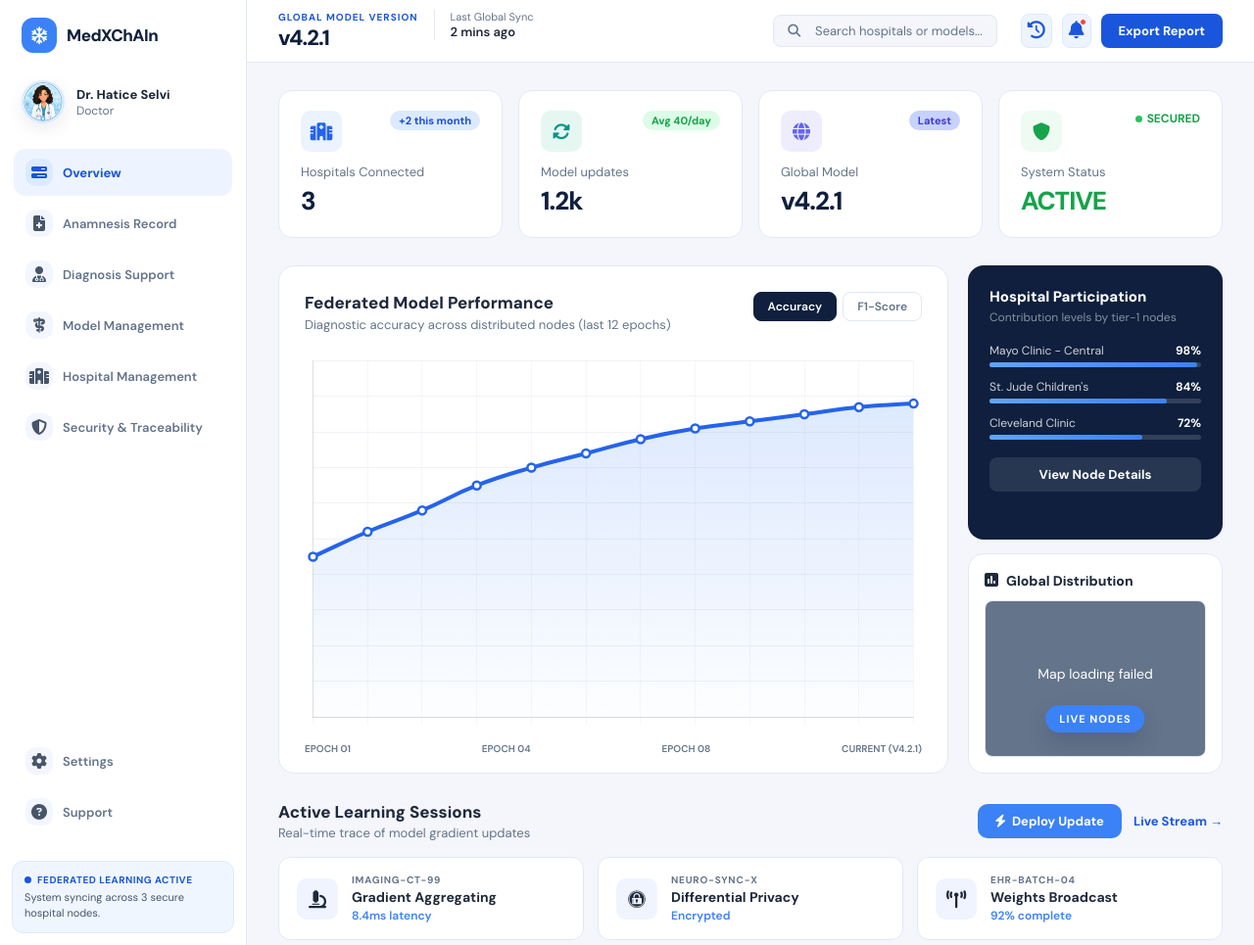
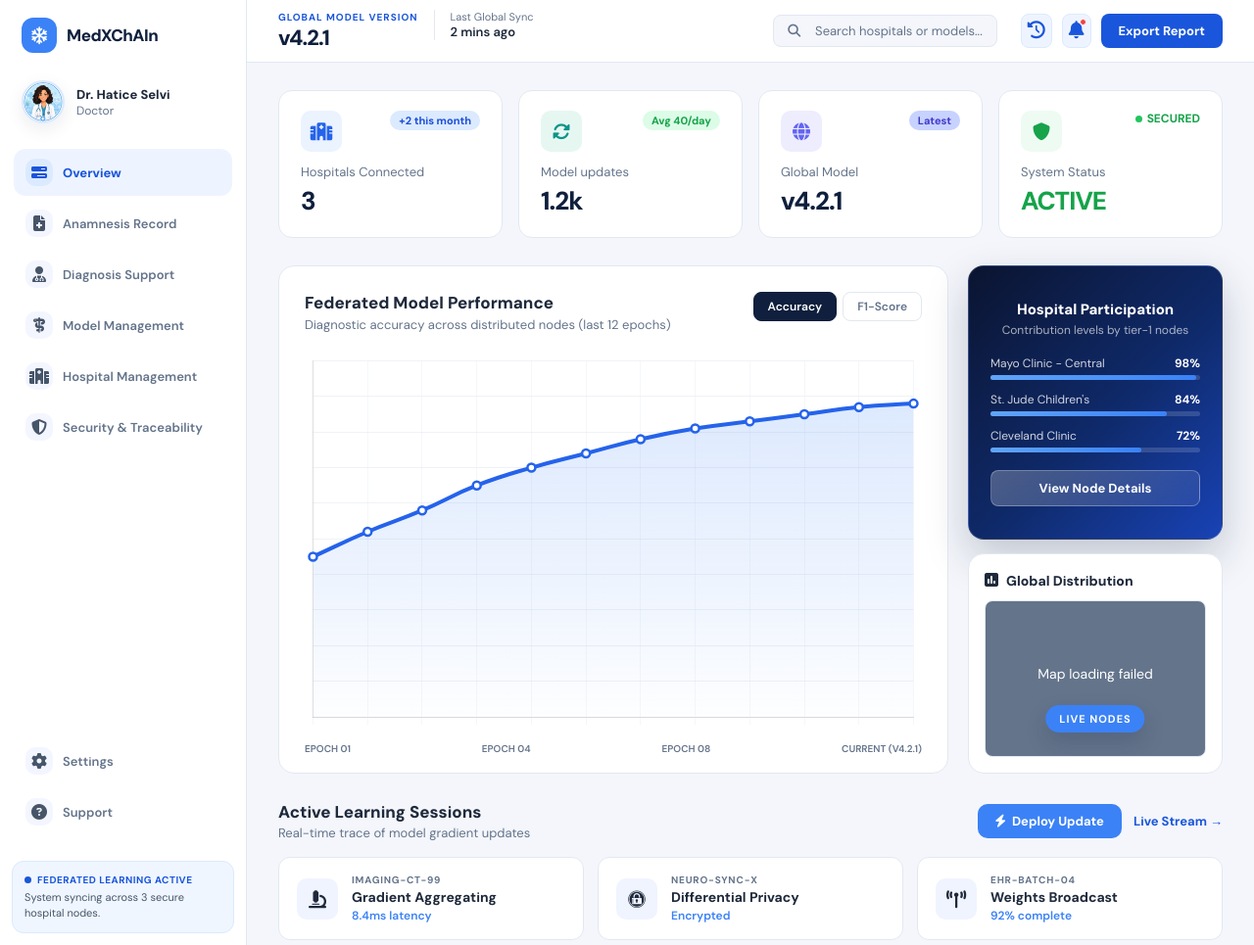
Before and after one commit to Decentralized-Systems-and-Applications/Federated_Learning_with_Blockchain_for_Distributed_Hospitals, a Django app: page / in a window 1280 px wide. Shown: the whole page at 98% size. Run offline with Django 5.2, Linux system fonts and the light colour scheme; some libraries are stand-ins or nearby versions.

Commit message:
Hospital Participation box is edited.

```diff
--- a/MedXChAIn/static/css/style.css
+++ b/MedXChAIn/static/css/style.css
@@ -417,16 +417,22 @@ body {
 .right-panel { display: flex; flex-direction: column; gap: 14px; }
 
 .participation-card {
-  background: var(--navy);
+  background: linear-gradient(135deg, #0b1430 0%, #0f2a6a 55%, #1d4ed8 120%);
   border-radius: 16px;
   padding: 22px;
   flex: 1;
+  border: 1px solid rgba(255, 255, 255, 0.14);
+  box-shadow: 0 18px 44px rgba(15, 31, 61, 0.22);
+  display: flex;
+  flex-direction: column;
+  align-items: center;
+  justify-content: center;
 }
 
-.pc-title { font-size: 15px; font-weight: 800; color: #fff; margin-bottom: 3px; }
-.pc-sub   { font-size: 12px; color: rgba(255,255,255,0.5); margin-bottom: 18px; }
+.pc-title { font-size: 15px; font-weight: 800; color: #fff; margin-bottom: 3px; text-align: center; width: 100%; }
+.pc-sub   { font-size: 12px; color: rgba(255,255,255,0.65); margin-bottom: 18px; text-align: center; width: 100%; }
 
-.hospital-row { margin-bottom: 12px; }
+.hospital-row { margin-bottom: 12px; width: 100%; }
 .hospital-meta { display: flex; justify-content: space-between; margin-bottom: 4px; }
 .hospital-name { font-size: 12px; color: rgba(255,255,255,0.8); }
 .hospital-pct  { font-size: 12px; font-weight: 700; color: #fff; }
@@ -438,17 +444,23 @@ body {
   padding: 9px;
   border-radius: 8px;
   margin-top: 6px;
-  background: rgba(255,255,255,0.1);
-  border: none;
+  background: linear-gradient(135deg, rgba(255, 255, 255, 0.26), rgba(255, 255, 255, 0.08));
+  border: 1px solid rgba(255, 255, 255, 0.28);
   color: #fff;
   font-weight: 700;
   font-size: 13px;
   cursor: pointer;
   font-family: var(--font);
-  transition: background 0.15s;
+  transition: background 0.15s, border-color 0.15s, transform 0.12s;
+  backdrop-filter: blur(10px);
 }
 
-.view-btn:hover { background: rgba(255,255,255,0.18); }
+.view-btn:hover {
+  background: linear-gradient(135deg, rgba(255, 255, 255, 0.34), rgba(255, 255, 255, 0.12));
+  border-color: rgba(255, 255, 255, 0.36);
+}
+
+.view-btn:active { transform: translateY(1px); }
 
 .map-card {
   background: var(--white);
```
